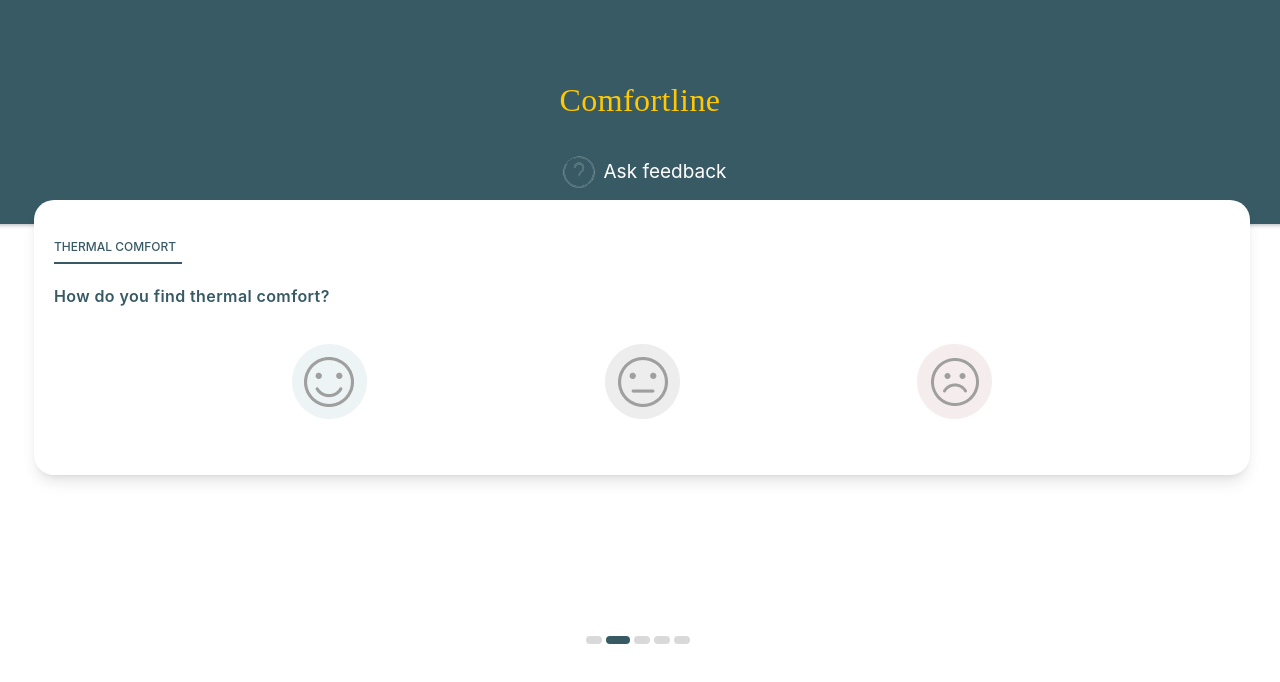
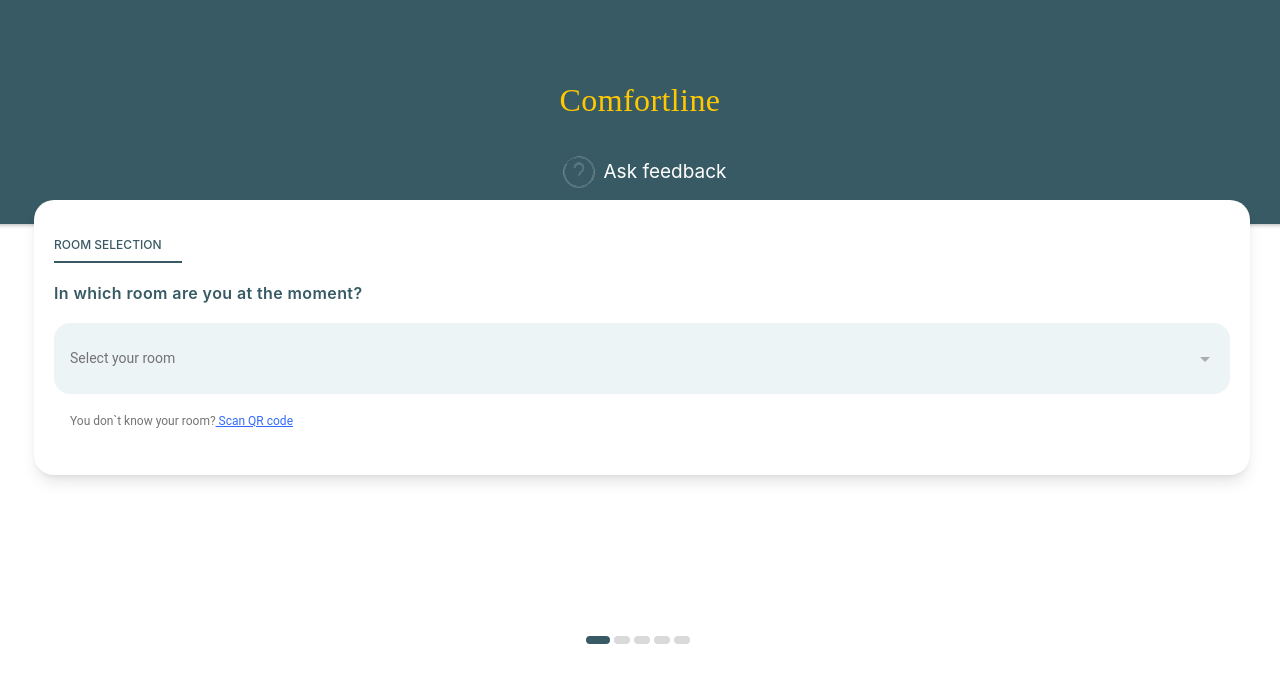
Before and after one commit to NazimNasser/ionic-react-app, a React (Create React App) app: page /feedback in a window 1280 px wide. Shown: the top 682 px of the page. Built offline with nearby package versions, Linux system fonts and the light colour scheme.

Commit message:
Forms switch, pagination,

```diff
--- a/src/pages/Feedback.tsx
+++ b/src/pages/Feedback.tsx
@@ -8,7 +8,27 @@
 const Feedback: React.FC = (props) => {
 
     // Forms Switch
-    const [formSwitch, setFormSwitch] = useState(2)
+    const [formSwitch, setFormSwitch] = useState(1)
+    const [roomForm, setRoomForm] = useState('')
+
+    // Room Form
+    const handleChangeModal = (event: any) => {
+        event.preventDefault();
+        setRoomForm(event.target.value)
+        setFormSwitch(2)
+        console.log('rrr', roomForm);
+
+    }
+
+    const checkIfEmpty = (obj: any) => {
+        let status = false
+        for (let key in obj) {
+            if (obj[key] === "") {
+                status = true
+            }
+        }
+        return status;
+    }
     return (
         <IonPage>
 
@@ -29,6 +49,8 @@
                             <IonLabel className='text-[14px]'>Select your room</IonLabel>
                             <IonSelect
                                 name="room"
+                                onIonChange={handleChangeModal}
+
                             >
                                 <IonSelectOption value="1">1</IonSelectOption>
                                 <IonSelectOption value="2">2</IonSelectOption>
@@ -42,7 +64,7 @@
                         </p>
                     </IonCard>
 
-                    : formSwitch === 2 ?
+                    : roomForm != '' && formSwitch === 2 ?
                         <Forms setFormSwitch={setFormSwitch} formSwitch={formSwitch} title='Thermal comfort' question='How do you find thermal comfort?' />
 
                         : formSwitch === 3 ?
```
